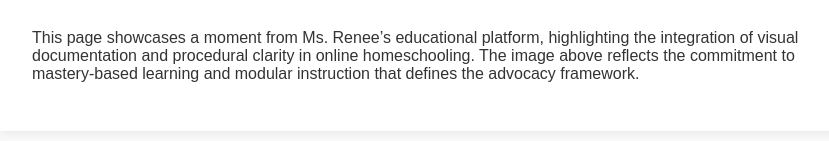
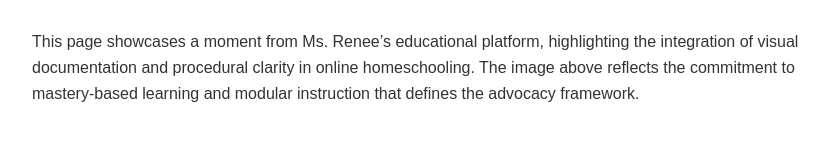
Before and after one commit to efsydotorg/Ms-Renee-s-Educational, a plain HTML site: page engage.html in a window 1280 px wide. Shown: the part 473-614 px from the top of the page, without its empty margins (208-1037 px from the left). Drawn offline with Linux system fonts and the light colour scheme.

Commit message:
Update engage.html

```diff
--- a/engage.html
+++ b/engage.html
@@ -3,13 +3,13 @@
 <head>
   <meta charset="UTF-8" />
   <meta name="viewport" content="width=device-width, initial-scale=1.0" />
-  <title>Online Homeschooling – IMG 6666</title>
+  <title>Online Homeschooling – Ms. Renee’s Educational Platform</title>
   <style>
     body {
       font-family: Arial, sans-serif;
       margin: 0;
       padding: 2rem;
-      background-color: #f9f9f9;
+      background-color: #f4f4f4;
       color: #333;
     }
     .container {
@@ -37,13 +37,16 @@
       margin-top: 0.5rem;
       color: #666;
     }
+    p {
+      line-height: 1.6;
+    }
   </style>
 </head>
 <body>
   <div class="container">
     <h1>Online Homeschooling</h1>
     <div class="image-block">
-      <img src="https://efsydotorg.github.io/Ms-Renee-s-Educational/IMG_6666.jpeg" alt="Online Homeschooling – IMG 6666" />
+      <img src="https://efsydotorg.github.io/Ms-Renee-s-Educational/img_5630_clean.jpeg" alt="Online Homeschooling – img_5630_clean" />
       <div class="caption">Instructional session featuring STEM concepts and visual engagement</div>
     </div>
     <p>
```
